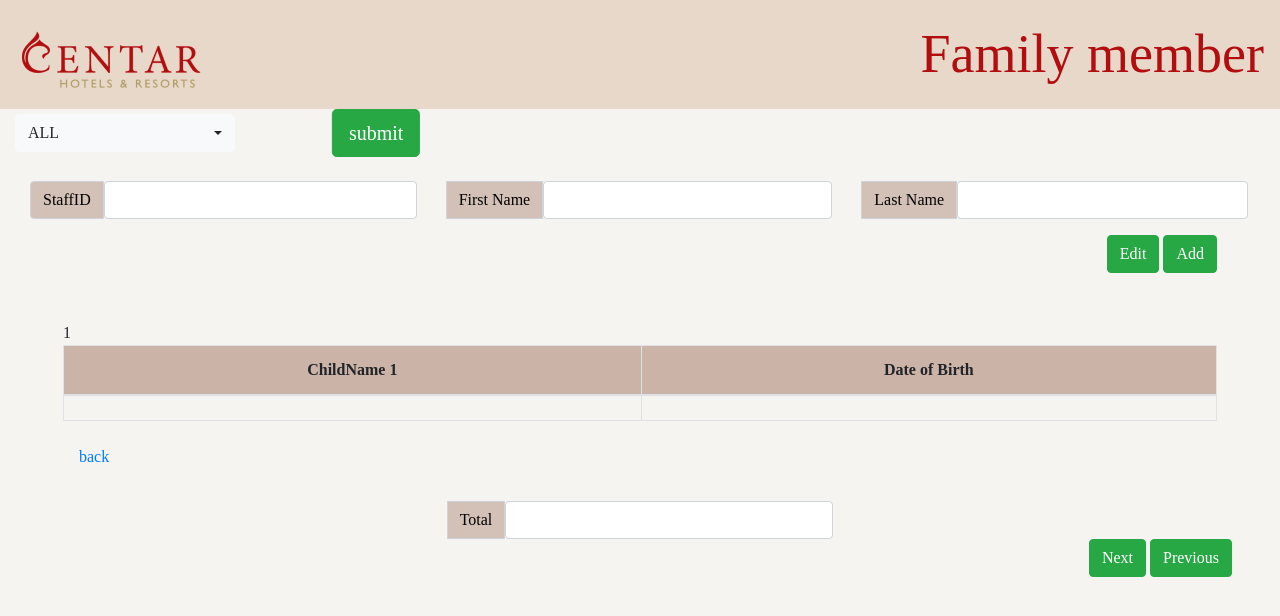
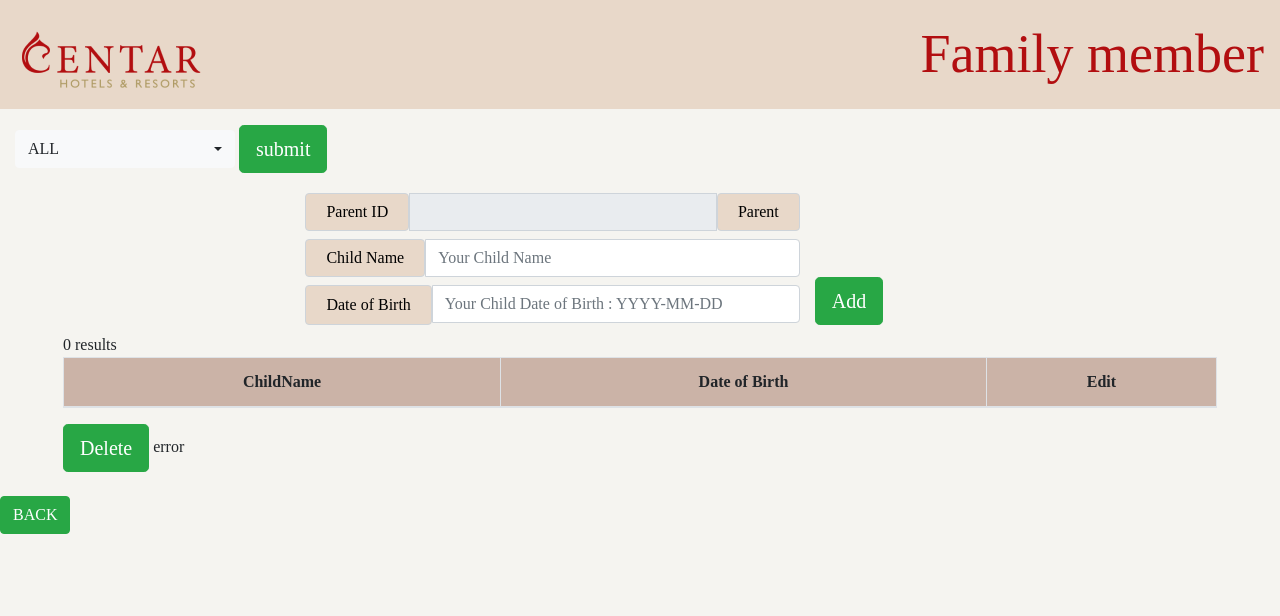
Before and after one commit to pyudai/project231_HRDB, a PHP site: page /familymember.php in a window 1280 px wide. Shown: the top 616 px of the page. Run offline with PHP 8.4, Linux system fonts and the light colour scheme; tables that the repository leaves empty or names only in its code hold one stand-in row (values such as "Sample post"); data that the repository does not hold is empty.

Commit message:
Update familymember.php Finished

```diff
--- a/website/familymember.php
+++ b/website/familymember.php
@@ -68,81 +68,98 @@
             if (mysqli_connect_error()) {
                 echo "Failed to Connect to MySQL : " . mysqli_connect_error();
             }
+            $fam = NULL;
+            $parent_name = NULL;
         ?>
-
         <div class="topnav">
             <a class="text">Family member</a>
             <a class="picture"><img src="centar.png"></a>
         </div>
-        <form class="container-fluid ">
+        <form class="container-fluid pt-3">
             <div>
                 <select id="fam" name="fam" class="selectpicker" data-live-search="true">
                     <option> ALL </option>
                     <?php
-                        $sql0 = "SELECT * FROM employeeinfo ORDER BY StaffID;";
+                        $sql0 = "SELECT e.* FROM employeeinfo e, familymember f WHERE e.StaffID = f.StaffID GROUP BY StaffID ORDER BY StaffID;";
                         $result0 = mysqli_query($con, $sql0);
                         while($row0 = $result0->fetch_assoc()):
                     ?>
                     <option value="<?php echo $row0["StaffID"];?>"> <?php echo $row0["StaffID"].' '.$row0["F_Name"].' '.$row0["L_Name"];?> </option>
                     <?php endwhile;?>
                 </select>
-                <input value="submit" type ="submit" name="submit" class="btn btn-lg btn-success" style="transform:translateX(105%);">
+                <input value="submit" type ="submit" name="submit" class="btn btn-lg btn-success">
+
+                <?php
+                    if (isset($_GET['submit'])) {
+                        $fam = $_GET['fam'];
+                        //echo "   ".$fam."  ";
+                        if ($fam == 'ALL') {
+                            $sql = "SELECT * FROM familymember WHERE StaffID = '$fam' ORDER BY ChildDOB";
+                        } else {
+                            $check = 1;
+                            $sql = "SELECT * FROM familymember WHERE StaffID = '$fam' ORDER BY ChildDOB";  //Not finish
+                        }
+                    } else {
+                        $sql = "SELECT * FROM familymember WHERE StaffID = '$fam' ORDER BY ChildDOB";
+                    }
+                ?>
+
+                <div class="mt-1 mx-auto pt-2 row input-group col-7">
+                    <div class="input-group col-9 pt-2">
+                        <span class="block input-group-text" style="background: #E8D8C9; padding: 4px 20px;">
+                            Parent ID
+                        </span>
+                        <input id="parent" name="parent" type="text" class="form-control" value="<?php echo $fam;?>" style="width: 1000px;" readonly>
+
+                        <span class="block input-group-text" style="background: #E8D8C9; padding: 4px 20px;">
+                            Parent
+                        </span>
+                        <?php $sql3 = "SELECT * FROM employeeinfo WHERE StaffID = '$fam' GROUP BY StaffID";
+                            $result3 = mysqli_query($con, $sql3);
+                            while($row3 = $result3->fetch_assoc()):
+                        ?>
+                        <input id="p_name" name="p_name" type="text" class="form-control" value="<?php echo $row3["F_Name"].' '.$row3["L_Name"];?>" style="width: 1000px;" readonly>
+                        <?php endwhile;?>
+                    </div>
+                    <div class="input-group col-9 pt-2">
+                        <span class="block input-group-text" style="background: #E8D8C9; padding: 4px 20px;">
+                            Child Name
+                        </span>
+                        <input id="childname" name="childname" type="text" placeholder="Your Child Name" class="form-control" style="width: 1000px;">
+                    </div>
+                    <div class="input-group col-9 pt-2">
+                        <span class="block input-group-text" style="background: #E8D8C9; padding: 4px 20px;">
+                            Date of Birth
+                        </span>
+                        <input id="DOB" name="DOB" type="text" placeholder="Your Child Date of Birth : YYYY-MM-DD" class="form-control" style="width: 1000px;">
+                    </div>
+                    <input name = "add" type = "submit" id = "add" value = "Add" class="btn btn-lg btn-success">
+                </div>
             </div>
 
-                <div class="mx-auto pt-4 row input-group">
-                    <div class=" input-group-prepend col-sm-4">
-                        <span class="block input-group-text">StaffID</span>
-                        <input type="text" class="form-control">
-                    </div>
-                    <div class="input-group-prepend col-sm-4">
-                        <span class="block input-group-text">First Name</span>
-                        <input type="text" class="form-control">
-                    </div>
-                    <div class="input-group-prepend col-sm-4">
-                        <span class="block input-group-text">Last Name</span>
-                        <input type="text" class="form-control">
-                    </div>
-                </div>
+            <div class="row pt-2 pl-5 pr-5">
+                <div class="col">
 
-            <div class="text-right pt-3 pr-5">
-                <button type="button"  class="btn btn-success">Edit</button>
-                <button  type="button"  class="btn btn-success">Add</button>
-            </div>
-
-            <div class="row pt-5 pl-5 pr-5">
-                <div class="col">
                     <table class="table table-bordered">
                         <thead>
                             <tr class="title text-center">
-                                <th>ChildName 1</th>
+                                <th>ChildName</th>
                                 <th>Date of Birth</th>
+                                <th>Edit</th>
                             </tr>
                         </thead>
 
                         <tbody>
                             <?php
-
-                                if (isset($_GET['submit'])) {
-                                    $fam = $_GET['fam'];
-                                    echo "   ".$fam."  ";
-                                    if ($fam == 'ALL') {
-                                        echo 1;
-                                        $sql = "SELECT * FROM familymember ORDER BY ChildDOB";
-                                    } else {
-                                        echo 4;
-                                        $sql = "SELECT * FROM familymember WHERE StaffID = '$fam' ORDER BY ChildDOB";  //Not finish
-                                    }
-                                } else {
-                                    $sql = "SELECT * FROM familymember ORDER BY ChildDOB";
-                                }
-
                                 $result = $con->query($sql);
                                 if ($result->num_rows > 0) {
                                 // output data of each row
-                                    echo $result->num_rows;
+                                    //echo $result->num_rows;
                                     while($row2 = $result->fetch_assoc()) {
 
-                                        echo "<tr><td>" . $row2["ChildName"]. "</td><td>" . $row2["ChildDOB"]. "</td></tr>";
+                                        echo "<tr><td>". $row2["ChildName"]. "</td><td>". $row2["ChildDOB"]. "</td><td>" ?>
+                                        <input class="form-check-input col-2" type="radio" name="child" id="child" value="<?php echo $row2["childID"];?> ">
+                                        <?php "</td></tr>";
                                     }
 
                                     echo "</table>";
@@ -152,24 +169,48 @@
 
                         </tbody>
                     </table>
-                    <a class="nav-link" href="HOME.php">back</a>
+                    <input name = "delete" type = "submit" id = "delete" value = "Delete" class="btn btn-lg btn-success">
+                    <?php
+                        if(isset($_GET['delete'])) {
+                            $con = mysqli_connect("localhost", "root", "", "hr_database");
+                            $childID = $_GET['child'];
+                            echo $childID;
+                            $sql = "DELETE FROM familymember WHERE childID = $childID" ;
+                            $retval = $con->query($sql);
+
+                            if(! $retval ) {
+                            die('Could not delete data: ' . mysqli_connect_error());
+                            } else {
+                                echo "Deleted data successfully\n";
+                                $con->close();
+                            }
+                        } elseif(isset($_GET['add'])) {
+                            $con = mysqli_connect("localhost", "root", "", "hr_database");
+                            $childname = $_GET['childname'];
+                            $dob = $_GET['DOB'];
+                            $staffid = $_GET['parent'];
+                            echo $childname. $dob. $staffid;
+                            $sql = "INSERT INTO familymember (childID, StaffID, ChildName, ChildDOB)
+                                    VALUES (NULL, '$staffid', '$childname', '$dob')";
+                            if ($con->query($sql) === TRUE) {
+                                echo "New record in familymember created successfully";
+                            } else {
+                                echo "Error: " . $sql . "<br>" . $con->error;
+                                $con->close();
+                            }
+                        } else {
+                            echo "error";
+                        }
+                    ?>
                 </div>
             </div>
 
-            <form class="container-fluid ">
-                <div class="mx-auto pt-4 row input-group">
-                    <div class = "col-sm-4"></div>
-                    <div class = "input-group-prepend col-sm-4">
-                        <span class="block input-group-text">Total</span>
-                        <input type= "integer" class="form-control">
-                    </div>
-                </div>
-            </form>
+            <!-- <div class="text-right pt-3 pr-5">
+                <a class="btn btn-success" href="FamilyMemberEdit.php" role="button">EDIT</a>
+            </div> -->
 
-            <div class="text-right pr-5">
-                <button type ="button" class="btn btn-success">Next</button>
-                <button type ="button" class="btn btn-success">Previous</button>
-            </div>
         </form>
+        <br>
+        <a class="btn btn-success" href="HOME.php" role="button">BACK</a>
     </body>
 </html>
```
